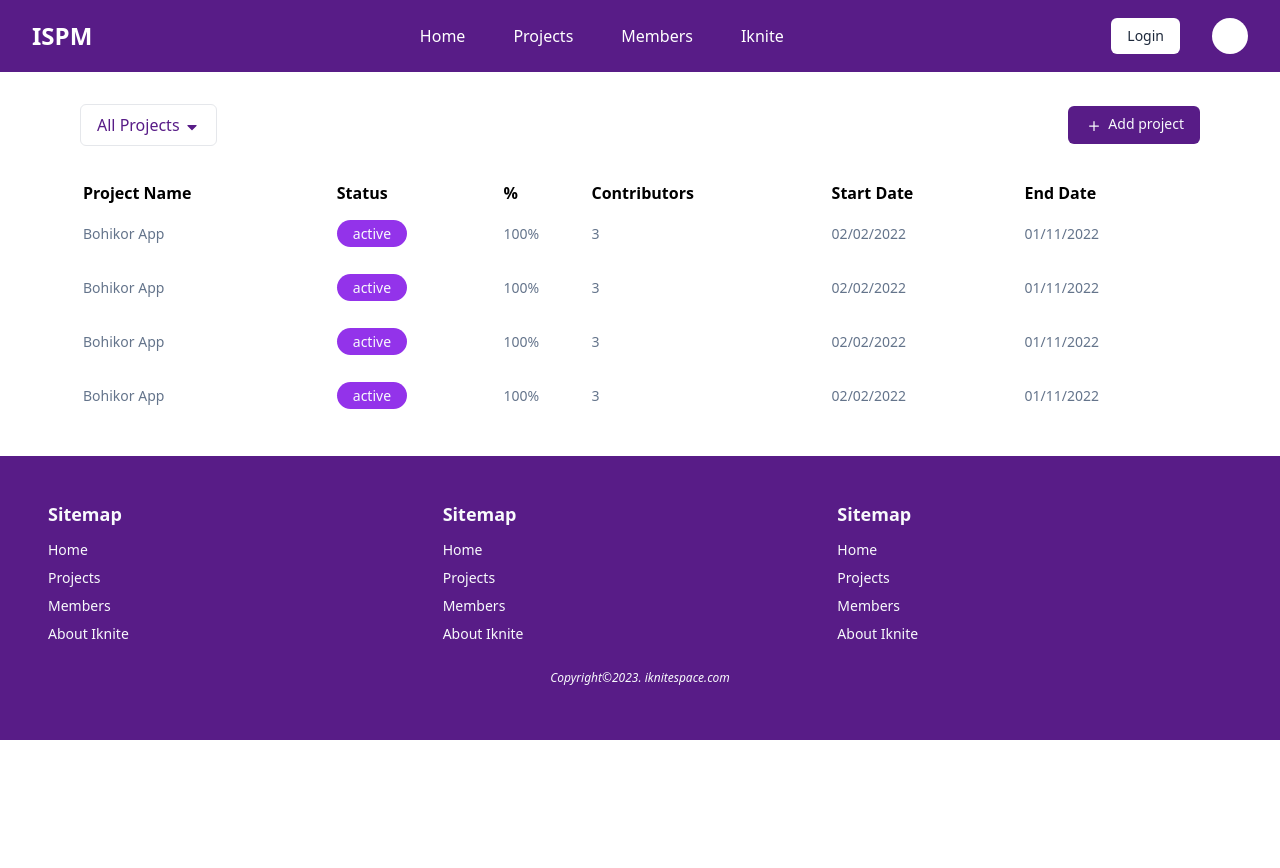
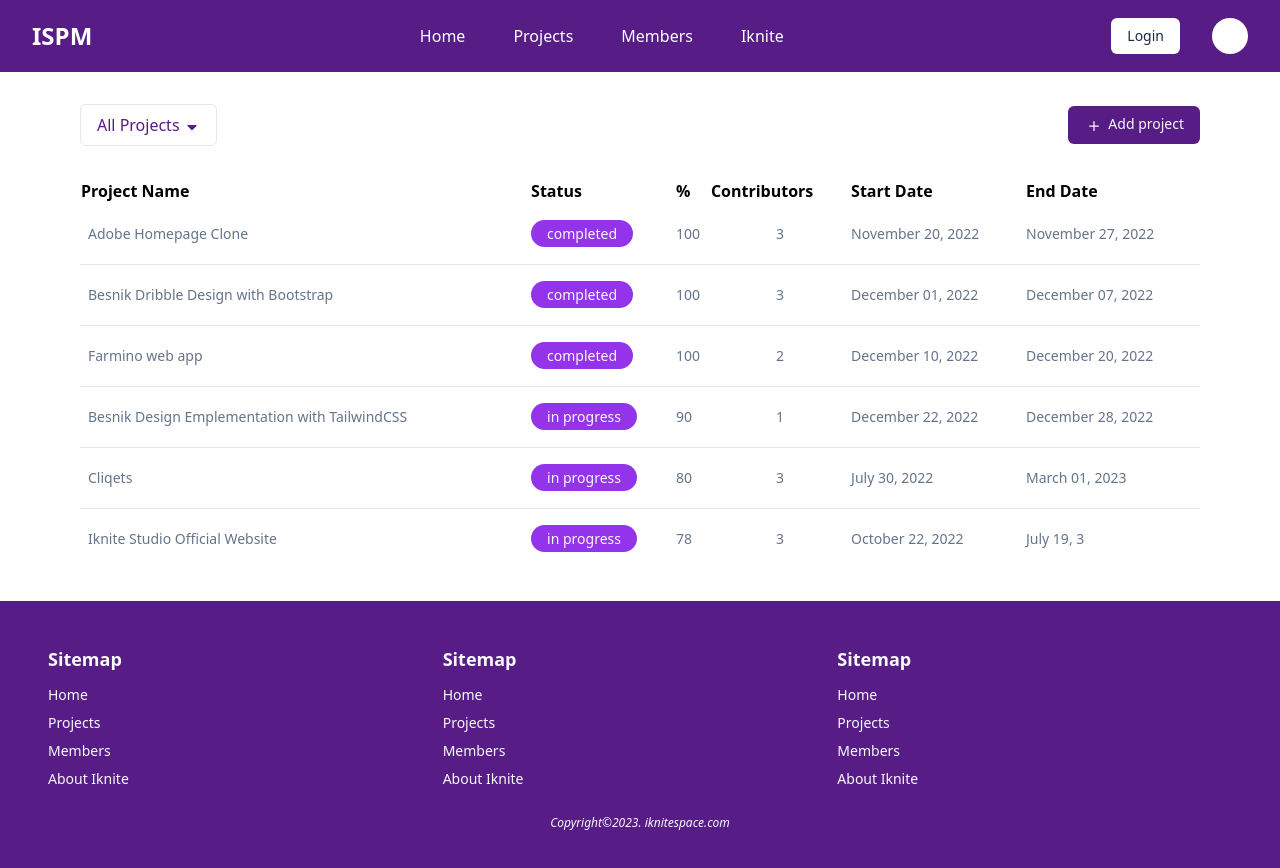
Before and after one commit to Kimbohlovette/iknite-portfolio-manager, a React (Create React App) app: page /projects in a window 1280 px wide. Shown: the top 868 px of the page. Before the commit the page ends 800 px from the top, so only its background shows below. Built offline with nearby package versions, Linux system fonts and the light colour scheme; some icons are missing.

Commit message:
Projects page connected to the store

```diff
--- a/src/pages/Projects.tsx
+++ b/src/pages/Projects.tsx
@@ -1,10 +1,14 @@
 import { useState } from 'react'
 import { FaCaretDown } from 'react-icons/fa'
 import { BsPlus } from "react-icons/bs"
+import { useAppSelector } from '../app/hooks';
+import { ProjectType } from '../shared/types';
+import { Link } from 'react-router-dom';
 
 function Projects() {
 
     const [open, toggleDropdown] = useState(false)
+    const projects = useAppSelector(state => state.data.projects)
     return (
         <div className="my-8">
             <header className="flex justify-between items-center flex-row">
@@ -35,7 +39,7 @@ function Projects() {
                 </div>
             </header>
             <div className="my-8">
-                <table className="w-full text-left border-separate border-space-y-2">
+                <table className="w-full text-left [&>*]:divide-y">
                     <thead>
                         <tr>
                             <th>Project Name</th>
@@ -47,10 +51,13 @@ function Projects() {
                         </tr>
                     </thead>
                     <tbody className="text-sm">
-                        <Project />
-                        <Project />
-                        <Project />
-                        <Project />
+                        {
+                            projects.map( (project, key) => {
+                                return (
+                                <Project key={key} project={project}/>
+                                )
+                            })
+                        }
                     </tbody>
                 </table>
             </div>
@@ -58,21 +65,23 @@ function Projects() {
     )
 }
 
-function Project(){
+function Project(props: {project: ProjectType}){
     return (
-        <tr className="text-slate-500 [&>*]:py-4">
-            <td>Bohikor App</td>
+        <tr className="relative text-slate-500 [&>*]:py-5 hover:bg-slate-100">
+            <td className="px-2">{props.project.title}</td>
             <td>
                 <span className="rounded-full py-1 px-4 text-sm bg-purple-600 text-slate-50 ">
-                active
+                {props.project.status}
                 </span>
             </td>
-            <td>100%</td>
-            <td>3</td>
-            <td>02/02/2022</td>
-            <td>01/11/2022</td>
+            <td>{props.project.percentageComplete}</td>
+            <td className="text-center">{props.project.contributors.length}</td>
+            <td >{props.project.startDate}</td>
+            <td>{props.project.endDate}</td>
+            <Link to={"/projects/"+ props.project.id} className="absolute left-0 top-0 h-full w-full "></Link>
         </tr>
     )
+
 }
 
 
```
